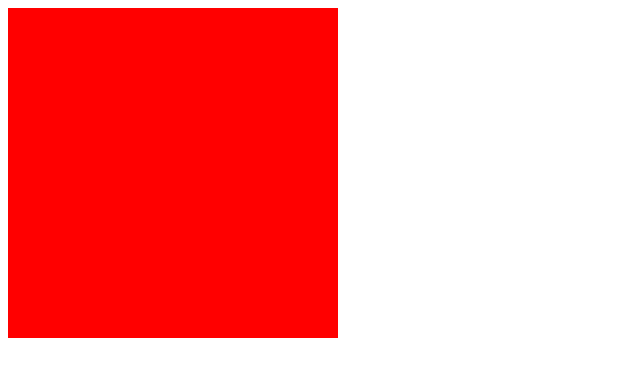
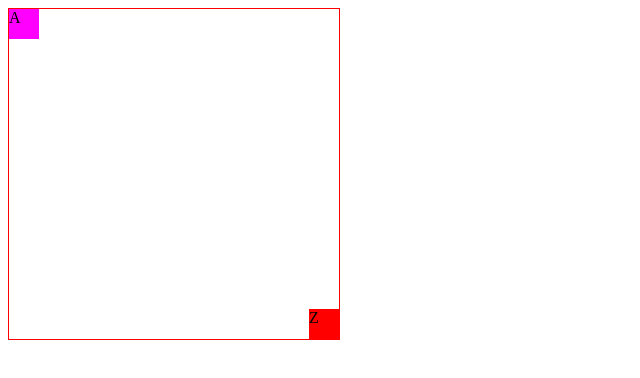
Before and after one commit to yodacode/JavascriptRPG, a plain HTML site: page index.html in a window 1280 px wide. Shown: the whole page, without its empty margins (0-640 px from the left). Drawn offline with Linux system fonts and the light colour scheme.

Commit message:
Start the A* implementation

```diff
--- a/index.html
+++ b/index.html
@@ -6,9 +6,13 @@
 </head>
 <body>
 
-    <div class="screen" style="background:#F00;position:relative"></div>
+    <div class="screen" style="border:solid 1px #F00;position:relative">
+    	<div class="bob-sprite">A</div>
+    	<div class="goal-sprite">Z</div>
+    </div>
     <script type="text/Javascript" src="js/jquery-1.9.1.min.js"></script>
     <script type="text/Javascript" src="js/grid.js"></script>
+	<script type='text/javascript' src='js/astar.js'></script>
 
 </body>
 </html>
--- /dev/null
+++ b/js/astar.js
@@ -0,0 +1,34 @@
+/*--------------------------------------------------------------------------------------------------------------------------------------------------------------------------------------------*//*--------------------------------------------------------------------------------------------------------------------------------------------------------------------------------------------*//*--------------------------------------------------------------------------------------------------------------------------------------------------------------------------------------------*//*--------------------------------------------------------------------------------------------------------------------------------------------------------------------------------------------*/
+
+	/**
+	 * Class : Debug()
+	 * @Docs : Constructor for construct datas uses for the debug
+	 */
+	var AstarConstructor = function Astar(){
+		//init
+	};
+
+	/**
+	 * Class : manathan()
+	 * @Docs :
+	 */
+	AstarConstructor.prototype.manhattan = function (pos0, pos1){
+		var d1 = Math.abs (pos1.x - pos0.x);
+        var d2 = Math.abs (pos1.y - pos0.y);
+        var result = d1 + d2;
+        console.log('manathan = '+ result);
+        return d1 + d2;
+	};
+
+
+	Astar = new AstarConstructor();
+	Astar.manhattan(
+		{
+			x : Bob.x,
+			y : Bob.y
+		 },
+		 {
+		 	x : Goal.x,
+			y : Goal.y
+		 }
+	);
--- a/js/grid.js
+++ b/js/grid.js
@@ -1,4 +1,10 @@
 var initApplication = function(){
+
+
+
+
+
+
 
 
 /*--------------------------------------------------------------------------------------------------------------------------------------------------------------------------------------------*//*--------------------------------------------------------------------------------------------------------------------------------------------------------------------------------------------*/
@@ -16,7 +22,6 @@ var initApplication = function(){
 		this.cellWidth 	= cellWidth;
 		this.$elem 		= $elem;
 		this.getGrid 	= [];
-
 
 	};
 
@@ -49,13 +54,11 @@ var initApplication = function(){
 
 
 
-
-
-/*--------------------------------------------------------------------------------------------------------------------------------------------------------------------------------------------*//*--------------------------------------------------------------------------------------------------------------------------------------------------------------------------------------------*/
+/*--------------------------------------------------------------------------------------------------------------------------------------------------------------------------------------------*//*--------------------------------------------------------------------------------------------------------------------------------------------------------------------------------------------*//*--------------------------------------------------------------------------------------------------------------------------------------------------------------------------------------------*//*--------------------------------------------------------------------------------------------------------------------------------------------------------------------------------------------*/
 
 	/**
-	 * Class : Sprite()
-	 * @Docs : Construction of  sprite
+	 * Class : Sprite(int x, int y)
+	 * @Docs : Sprite constructor
 	 */
 	var SpriteConstructor = function Sprite(x,y) {
 		this.x = x;
@@ -64,8 +67,8 @@ var initApplication = function(){
 
 
 	/**
-	 * method : addSprite()
-	 * @Docs : Recupère les coordonnées et coupe l'image en sprite grâce à la method updateRender
+	 * method : build()
+	 * @Docs : build the sprite with the good size and give it the good position on the grid
 	 */
 	SpriteConstructor.prototype.build = function() {
 		$('<div data-y="'+this.y+'" data-x="'+this.x+'" class="sprite"></div>')
@@ -83,6 +86,55 @@ var initApplication = function(){
 
 
 
+/*--------------------------------------------------------------------------------------------------------------------------------------------------------------------------------------------*//*--------------------------------------------------------------------------------------------------------------------------------------------------------------------------------------------*//*--------------------------------------------------------------------------------------------------------------------------------------------------------------------------------------------*//*--------------------------------------------------------------------------------------------------------------------------------------------------------------------------------------------*/
+
+
+	/**
+	 * Class : Bob(jQuery bobSprite, obj position)
+	 * @Docs : Constructor of a Bob (a character)
+	 */
+	var BobConstructor = function Bob(bobSprite, position) {
+
+		this.y = position.y;
+		this.x = position.y;
+
+		this.bobSprite = bobSprite;
+
+		this.bobSprite.css({
+			'width' 	: Grid.cellWidth,
+			'height' 	: Grid.cellWidth,
+			'position'	: 'absolute',
+			'top'		: (this.y*Grid.cellWidth)+'px',
+			'left'		: (this.x*Grid.cellWidth)+'px',
+			'background': '#F0F'
+		});
+
+	};
+
+
+
+
+	/**
+	 * Class : Goal(jQuery goalSprite, obj position)
+	 * @Docs : Constructor of a goal selectable
+	 */
+	var GoalConstructor = function Goal(goalSprite, position) {
+
+		this.y = position.y;
+		this.x = position.y;
+
+		this.goalSprite = goalSprite;
+
+		this.goalSprite.css({
+			'width' 	: Grid.cellWidth,
+			'height' 	: Grid.cellWidth,
+			'position'	: 'absolute',
+			'top'		: (this.y*Grid.cellWidth)+'px',
+			'left'		: (this.x*Grid.cellWidth)+'px',
+			'background': '#F00'
+		});
+
+	};
 
 
 
@@ -92,8 +144,14 @@ var initApplication = function(){
 /***************************                               *************************************/
 /***********************************************************************************************/
 
-	Grid = new GridConstructor(330,330,30,$('.screen'));
+
+
+	Grid = new GridConstructor( 330, 330, 30, $('.screen') );
 	Grid.build();
+
+	Bob = new BobConstructor($('.bob-sprite'), { y : 0, x : 0 } );
+	Goal = new GoalConstructor($('.goal-sprite'), { y : 10, x : 10 } );
+
 
 
 };
```
Also changed, not shown: sacha-down-stop.png (added).
